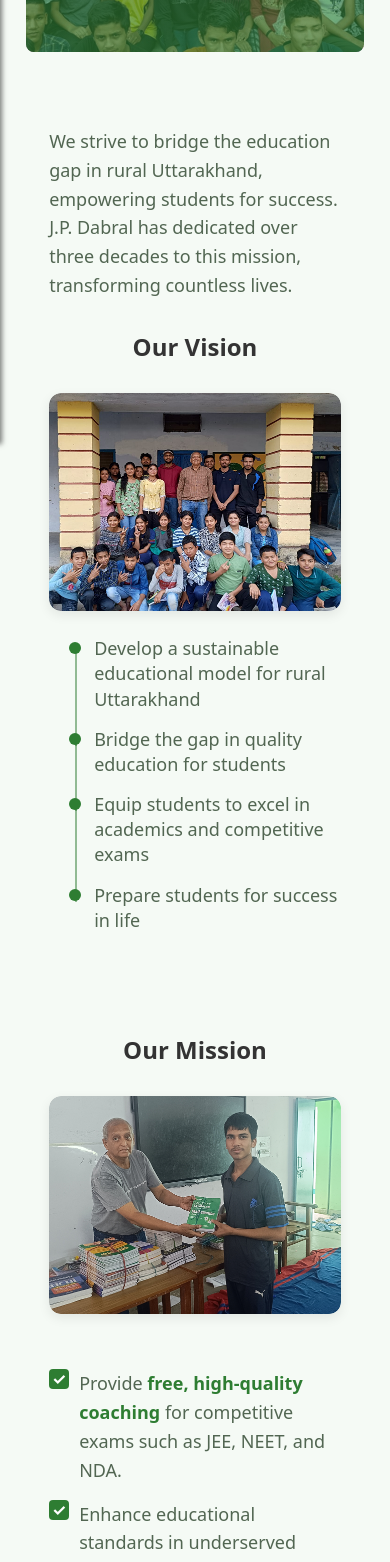
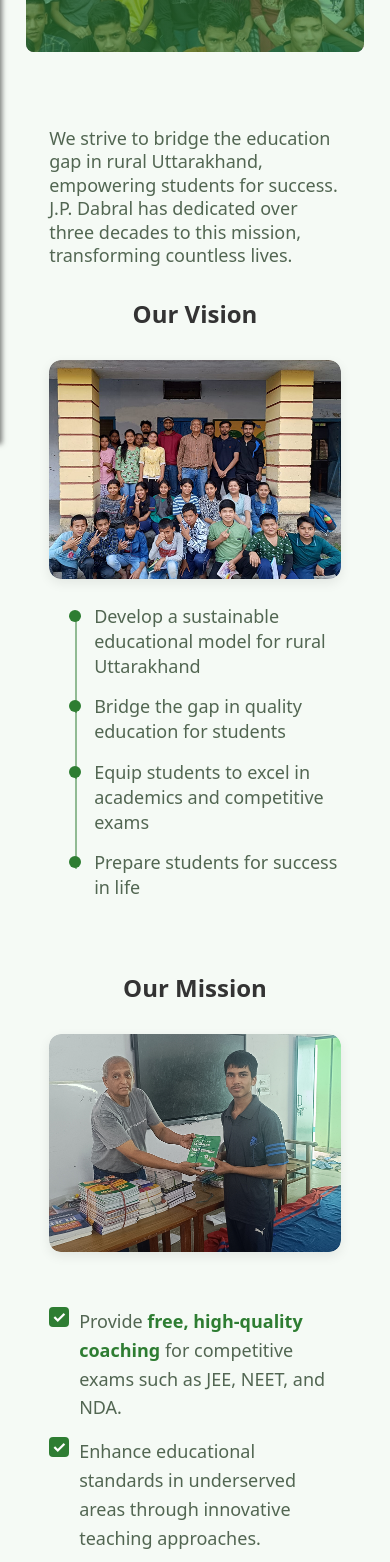
Before and after one commit to tejashvi-kumawat/nss-teaching-web-app, a React (Vite) app in the folder Teaching-app/: page /about-us in a window 390 px wide. Shown: the part 400-1962 px from the top of the page. Built offline with nearby package versions, Linux system fonts and the light colour scheme; no server answers.

Commit message:
changes in about us page to make it better in responsive

```diff
--- a/Teaching-app/src/components/Footer/Footer.css
+++ b/Teaching-app/src/components/Footer/Footer.css
@@ -60,7 +60,7 @@
   }
 
   .social-icon:hover {
-    background-color: #36423a;
+    color: #4e8d2a;
   }
 
   .footer-menus {
--- a/Teaching-app/src/components/MessageContainer/MessageContainer.css
+++ b/Teaching-app/src/components/MessageContainer/MessageContainer.css
@@ -25,6 +25,9 @@
   }
 
   .person-photo {
+    display: flex;
+
+    align-items: center;
     float: left;
     /* height: 500px; */
     flex: 0 0 300px;
@@ -32,7 +35,7 @@
   }
 
   .person-photo img {
-    width: 50%;
+    width: 60%;
     border-radius: 4px;
     box-shadow: 0 4px 8px rgba(0, 0, 0, 0.1);
 
@@ -66,7 +69,11 @@
   /* Medium devices (tablets, 992px and down) */
 @media (max-width: 992px) {
   .person-photo {
-    max-width: 250px;
+    max-width: 500px;
+    justify-content: center;
+  }
+  .person-photo img{
+    width: 90%;
   }
 
   .message-text p {
@@ -85,7 +92,8 @@
   }
 
   .person-photo {
-    max-width: 250px;
+    max-width: 500px;
+    width: 100%;
     margin: 0 auto 30px;
   }
 }
@@ -101,7 +109,8 @@
   }
 
   .person-photo {
-    max-width: 200px;
+    max-width: 300px;
+    width: 100%;
   }
 
   .message-text p {
@@ -115,11 +124,6 @@
 }
 
 /* Large devices (desktops, 1200px and down) */
-@media (max-width: 1200px) {
-  .person-photo {
-      max-width: 250px;
-  }
-}
 
 /* Medium devices (tablets, 992px and down) */
 @media (max-width: 992px) {
@@ -135,7 +139,8 @@
 /* Small tablets and large phones (768px and down) */
 @media (max-width: 768px) {
   .person-photo {
-      max-width: 220px;
+      max-width: 400px;
+      width: 100%;
       margin: 0 20px 20px 0;
   }
 
@@ -147,9 +152,11 @@
 /* Small phones (576px and down) */
 @media (max-width: 576px) {
   .person-photo {
+
+      width: 80vw;
       float: none;
       margin: 0 auto 20px;
-      display: block;
+      display: flex;
   }
 
   .message-header h2 {
@@ -169,6 +176,7 @@
   }
 
   .person-photo {
+    width: 300px;
       max-width: 100%;
   }
 
--- a/Teaching-app/src/pages/AboutUs/AboutUs.css
+++ b/Teaching-app/src/pages/AboutUs/AboutUs.css
@@ -123,14 +123,16 @@
 
 /* Typography improvements */
 .about-us-intro {
-  margin: var(--spacing-lg) 0;
+  /* margin: var(--spacing-lg) 0; */
 }
 
 .about-us-intro p {
-  font-size: 20px;
-  max-width: 800px;
-  margin: 0 auto;
-  line-height: 1.6;
+  font-size: 18px;
+  max-width: 600px;
+  font-weight: 200 ;
+  /* margin: 0 auto; */
+  margin: 0.3rem 0rem 1.5rem 0rem;
+  line-height: 1.3;
   color: var(--text-color);
 }
 
@@ -138,14 +140,14 @@
 .about-us-vision-section h1 {
   font-size: 38px;
   color: var(--heading-color);
-  margin-bottom: var(--spacing-md);
+  /* margin-bottom: var(--spacing-md); */
   font-weight: 700;
 }
 
 /* Vision content with improved flexbox */
 .vision-content {
   display: flex;
-  align-items: flex-start;
+  align-items: center;
   justify-content: space-between;
   gap: var(--spacing-md);
 }
@@ -230,8 +232,8 @@
 /* Mission section with improved visual consistency */
 .about-us-mission-section {
   max-width: 1440px;
-  margin: var(--spacing-lg) auto;
-  padding: 40px var(--spacing-md);
+  /* margin: var(--spacing-lg) auto; */
+  /* padding: 10px var(--spacing-md); */
   background-color: var(--bg-light);
   border-radius: var(--border-radius);
   box-shadow: var(--shadow);
@@ -240,7 +242,7 @@
 .about-us-mission-section h1 {
   font-size: 38px;
   color: var(--heading-color);
-  margin-bottom: var(--spacing-md);
+  /* margin-bottom: var(--spacing-md); */
   font-weight: 700;
 }
 
@@ -462,8 +464,8 @@
   }
 
   .about-us-mission-section {
-    padding: 30px 15px;
-    margin: var(--spacing-lg) auto;
+    padding: 10px 15px;
+    /* margin: var(--spacing-lg) auto;   */
   }
 
   .about-us-mission-section h1 {
```
